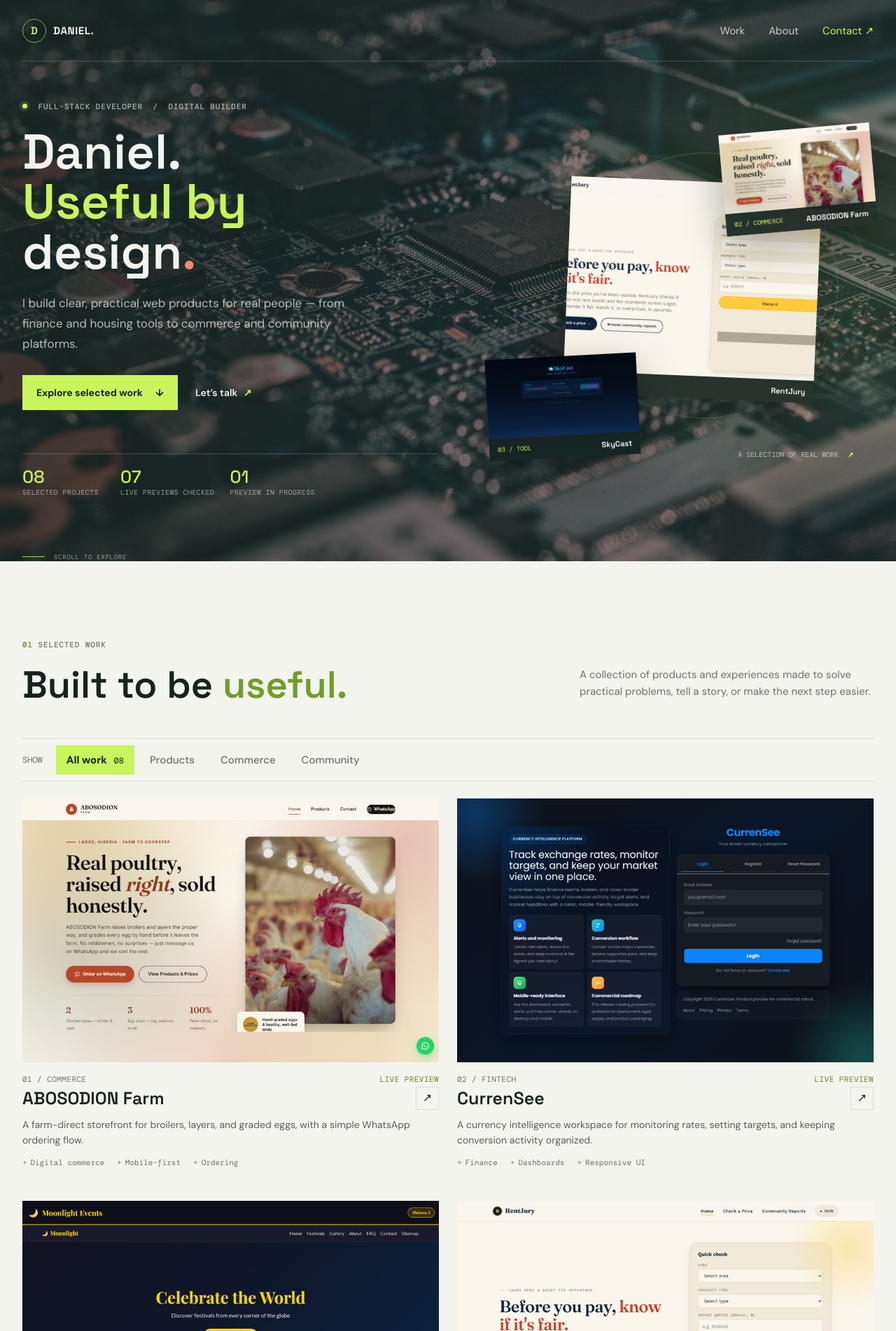
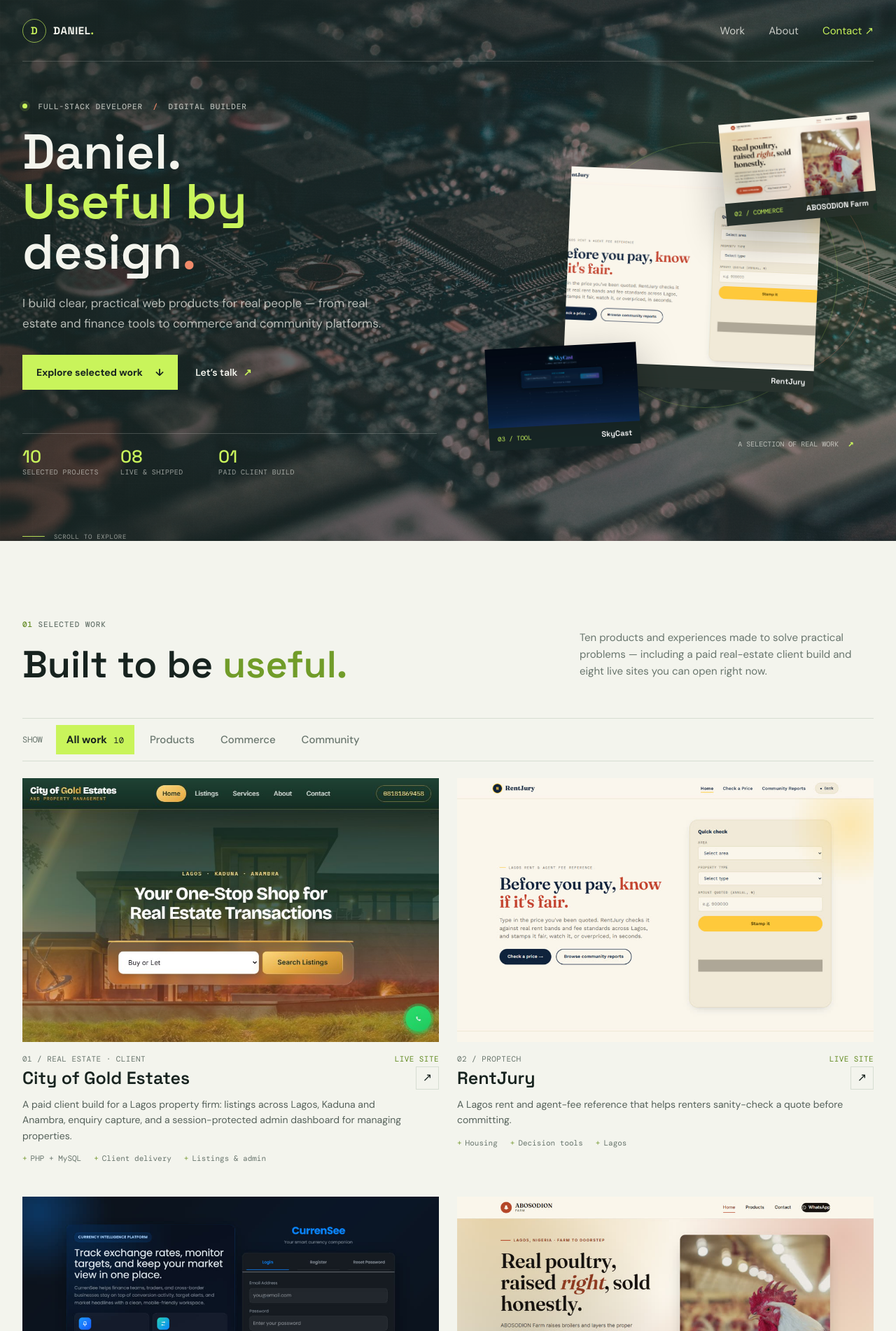
Before and after one commit to abodaniel435-rgb/daniel-portfolio, a PHP site: page / in a window 1280 px wide. Shown: the top 1902 px of the page at 70% size. Run offline with PHP 8.4, Linux system fonts and the light colour scheme.

Commit message:
Add City of Gold client work, Hotel Miramar and Campus Coin
Bring the portfolio to ten projects: the paid City of Gold Estates
build leads the grid, and Hotel Miramar and Campus Coin are added as
full-stack builds with real screenshots.

```diff
--- a/index.html
+++ b/index.html
@@ -3,11 +3,13 @@
 <head>
   <meta charset="utf-8">
   <meta name="viewport" content="width=device-width, initial-scale=1">
-  <meta name="description" content="Daniel is a full-stack developer building useful digital products for finance, commerce, community and everyday life.">
+  <meta name="description" content="Daniel is a full-stack developer building useful digital products for real estate, finance, commerce and community across Lagos, Nigeria.">
   <meta name="theme-color" content="#17231f">
   <meta property="og:title" content="Daniel — Full-stack developer">
   <meta property="og:description" content="Useful digital products, designed and built for the real world.">
   <meta property="og:type" content="website">
+  <meta property="og:url" content="https://abodaniel435-rgb.github.io/daniel-portfolio/">
+  <link rel="canonical" href="https://abodaniel435-rgb.github.io/daniel-portfolio/">
   <title>Daniel — Full-stack developer</title>
   <link rel="preconnect" href="https://fonts.googleapis.com">
   <link rel="preconnect" href="https://fonts.gstatic.com" crossorigin>
@@ -39,15 +41,15 @@
         <div class="hero-copy">
           <p class="eyebrow"><span class="status-dot"></span> FULL-STACK DEVELOPER <span class="eyebrow-divider">/</span> DIGITAL BUILDER</p>
           <h1 id="hero-title">Daniel.<br><span>Useful by</span><br>design<span class="hero-period">.</span></h1>
-          <p class="hero-description">I build clear, practical web products for real people — from finance and housing tools to commerce and community platforms.</p>
+          <p class="hero-description">I build clear, practical web products for real people — from real estate and finance tools to commerce and community platforms.</p>
           <div class="hero-actions">
             <a class="button button-bright" href="#work">Explore selected work <span aria-hidden="true">↓</span></a>
             <a class="text-link" href="#contact">Let’s talk <span aria-hidden="true">↗</span></a>
           </div>
           <div class="hero-proof" aria-label="Portfolio overview">
-            <div><strong>08</strong><span>selected projects</span></div>
-            <div><strong>07</strong><span>live previews checked</span></div>
-            <div><strong>01</strong><span>preview in progress</span></div>
+            <div><strong>10</strong><span>selected projects</span></div>
+            <div><strong>08</strong><span>live &amp; shipped</span></div>
+            <div><strong>01</strong><span>paid client build</span></div>
           </div>
         </div>
         <div class="hero-art" aria-label="A collage of selected live project screens">
@@ -78,12 +80,12 @@
             <p class="eyebrow eyebrow-dark"><span>01</span> SELECTED WORK</p>
             <h2 id="work-title">Built to be <em>useful.</em></h2>
           </div>
-          <p class="section-intro">A collection of products and experiences made to solve practical problems, tell a story, or make the next step easier.</p>
+          <p class="section-intro">Ten products and experiences made to solve practical problems — including a paid real-estate client build and eight live sites you can open right now.</p>
         </div>
 
         <div class="filter-bar reveal" role="group" aria-label="Filter projects">
           <span class="filter-label">SHOW</span>
-          <button class="filter-button is-active" type="button" data-filter="all" aria-pressed="true">All work <span>08</span></button>
+          <button class="filter-button is-active" type="button" data-filter="all" aria-pressed="true">All work <span>10</span></button>
           <button class="filter-button" type="button" data-filter="product" aria-pressed="false">Products</button>
           <button class="filter-button" type="button" data-filter="commerce" aria-pressed="false">Commerce</button>
           <button class="filter-button" type="button" data-filter="community" aria-pressed="false">Community</button>
@@ -91,14 +93,25 @@
 
         <div class="project-grid">
           <article class="project-card project-card-featured reveal" data-category="commerce">
-            <a class="project-image" href="http://danielwebservices.com/AbosodionFarm/" target="_blank" rel="noopener noreferrer" aria-label="Open ABOSODION Farm live site">
-              <img src="assets/projects/abosodion-farm.jpg" alt="ABOSODION Farm poultry storefront with product ordering">
+            <a class="project-image" href="https://cityofgoldestate.com" target="_blank" rel="noopener noreferrer" aria-label="Open City of Gold Estates live site">
+              <img src="assets/projects/city-of-gold.jpg" alt="City of Gold Estates real estate home page with property search">
               <span class="image-open" aria-hidden="true">↗</span>
             </a>
-            <div class="project-meta"><span>01 / COMMERCE</span><span>LIVE PREVIEW</span></div>
-            <div class="project-title-row"><h3>ABOSODION Farm</h3><a class="project-arrow" href="http://danielwebservices.com/AbosodionFarm/" target="_blank" rel="noopener noreferrer" aria-label="Open ABOSODION Farm">↗</a></div>
-            <p>A farm-direct storefront for broilers, layers, and graded eggs, with a simple WhatsApp ordering flow.</p>
-            <div class="project-tags"><span>Digital commerce</span><span>Mobile-first</span><span>Ordering</span></div>
+            <div class="project-meta"><span>01 / REAL ESTATE · CLIENT</span><span>LIVE SITE</span></div>
+            <div class="project-title-row"><h3>City of Gold Estates</h3><a class="project-arrow" href="https://cityofgoldestate.com" target="_blank" rel="noopener noreferrer" aria-label="Open City of Gold Estates">↗</a></div>
+            <p>A paid client build for a Lagos property firm: listings across Lagos, Kaduna and Anambra, enquiry capture, and a session-protected admin dashboard for managing properties.</p>
+            <div class="project-tags"><span>PHP + MySQL</span><span>Client delivery</span><span>Listings &amp; admin</span></div>
+          </article>
+
+          <article class="project-card project-card-featured reveal" data-category="product">
+            <a class="project-image" href="http://danielwebservices.com/RentJury/" target="_blank" rel="noopener noreferrer" aria-label="Open RentJury live site">
+              <img src="assets/projects/rentjury.jpg" alt="RentJury Lagos rent quote checker and reference tool">
+              <span class="image-open" aria-hidden="true">↗</span>
+            </a>
+            <div class="project-meta"><span>02 / PROPTECH</span><span>LIVE SITE</span></div>
+            <div class="project-title-row"><h3>RentJury</h3><a class="project-arrow" href="http://danielwebservices.com/RentJury/" target="_blank" rel="noopener noreferrer" aria-label="Open RentJury">↗</a></div>
+            <p>A Lagos rent and agent-fee reference that helps renters sanity-check a quote before committing.</p>
+            <div class="project-tags"><span>Housing</span><span>Decision tools</span><span>Lagos</span></div>
           </article>
 
           <article class="project-card reveal" data-category="product">
@@ -106,10 +119,21 @@
               <img src="assets/projects/currensee.jpg" alt="CurrenSee currency intelligence product login and overview">
               <span class="image-open" aria-hidden="true">↗</span>
             </a>
-            <div class="project-meta"><span>02 / FINTECH</span><span>LIVE PREVIEW</span></div>
+            <div class="project-meta"><span>03 / FINTECH</span><span>LIVE SITE</span></div>
             <div class="project-title-row"><h3>CurrenSee</h3><a class="project-arrow" href="http://danielwebservices.com/curensee/" target="_blank" rel="noopener noreferrer" aria-label="Open CurrenSee">↗</a></div>
             <p>A currency intelligence workspace for monitoring rates, setting targets, and keeping conversion activity organized.</p>
             <div class="project-tags"><span>Finance</span><span>Dashboards</span><span>Responsive UI</span></div>
+          </article>
+
+          <article class="project-card reveal" data-category="commerce">
+            <a class="project-image" href="http://danielwebservices.com/AbosodionFarm/" target="_blank" rel="noopener noreferrer" aria-label="Open ABOSODION Farm live site">
+              <img src="assets/projects/abosodion-farm.jpg" alt="ABOSODION Farm poultry storefront with product ordering">
+              <span class="image-open" aria-hidden="true">↗</span>
+            </a>
+            <div class="project-meta"><span>04 / COMMERCE</span><span>LIVE SITE</span></div>
+            <div class="project-title-row"><h3>ABOSODION Farm</h3><a class="project-arrow" href="http://danielwebservices.com/AbosodionFarm/" target="_blank" rel="noopener noreferrer" aria-label="Open ABOSODION Farm">↗</a></div>
+            <p>A farm-direct storefront for broilers, layers, and graded eggs, with a simple WhatsApp ordering flow.</p>
+            <div class="project-tags"><span>Digital commerce</span><span>Mobile-first</span><span>Ordering</span></div>
           </article>
 
           <article class="project-card reveal" data-category="community">
@@ -117,21 +141,10 @@
               <img src="assets/projects/moonlight-events.jpg" alt="Moonlight Events festival discovery page with filters">
               <span class="image-open" aria-hidden="true">↗</span>
             </a>
-            <div class="project-meta"><span>03 / DISCOVERY</span><span>LIVE PREVIEW</span></div>
+            <div class="project-meta"><span>05 / DISCOVERY</span><span>LIVE SITE</span></div>
             <div class="project-title-row"><h3>Moonlight Events</h3><a class="project-arrow" href="http://danielwebservices.com/moonlight-festival/" target="_blank" rel="noopener noreferrer" aria-label="Open Moonlight Events">↗</a></div>
             <p>A global festival guide with quick filters for country, month, and tradition, built for curious browsing.</p>
             <div class="project-tags"><span>Discovery</span><span>Filters</span><span>Culture</span></div>
-          </article>
-
-          <article class="project-card project-card-featured reveal" data-category="product">
-            <a class="project-image" href="http://danielwebservices.com/RentJury/" target="_blank" rel="noopener noreferrer" aria-label="Open RentJury live site">
-              <img src="assets/projects/rentjury.jpg" alt="RentJury Lagos rent quote checker and reference tool">
-              <span class="image-open" aria-hidden="true">↗</span>
-            </a>
-            <div class="project-meta"><span>04 / PROPTECH</span><span>LIVE PREVIEW</span></div>
-            <div class="project-title-row"><h3>RentJury</h3><a class="project-arrow" href="http://danielwebservices.com/RentJury/" target="_blank" rel="noopener noreferrer" aria-label="Open RentJury">↗</a></div>
-            <p>A Lagos rent and agent-fee reference that helps renters sanity-check a quote before committing.</p>
-            <div class="project-tags"><span>Housing</span><span>Decision tools</span><span>Lagos</span></div>
           </article>
 
           <article class="project-card reveal" data-category="community">
@@ -139,7 +152,7 @@
               <img src="assets/projects/thatguys-fitness.jpg" alt="ThatGuys Fitness bodyweight workout home page">
               <span class="image-open" aria-hidden="true">↗</span>
             </a>
-            <div class="project-meta"><span>05 / WELLNESS</span><span>LIVE PREVIEW</span></div>
+            <div class="project-meta"><span>06 / WELLNESS</span><span>LIVE SITE</span></div>
             <div class="project-title-row"><h3>ThatGuys Fitness</h3><a class="project-arrow" href="http://danielwebservices.com/ThatguyFitness/" target="_blank" rel="noopener noreferrer" aria-label="Open ThatGuys Fitness">↗</a></div>
             <p>A no-equipment, five-day bodyweight training experience with a direct, energetic visual identity.</p>
             <div class="project-tags"><span>Fitness</span><span>Content design</span><span>Training</span></div>
@@ -150,7 +163,7 @@
               <img src="assets/projects/trinity-lightings.jpg" alt="Trinity Lightings chandelier storefront landing page">
               <span class="image-open" aria-hidden="true">↗</span>
             </a>
-            <div class="project-meta"><span>06 / RETAIL</span><span>LIVE PREVIEW</span></div>
+            <div class="project-meta"><span>07 / RETAIL</span><span>LIVE SITE</span></div>
             <div class="project-title-row"><h3>Trinity Lightings</h3><a class="project-arrow" href="http://danielwebservices.com/TrinityLighting/" target="_blank" rel="noopener noreferrer" aria-label="Open Trinity Lightings">↗</a></div>
             <p>A considered chandelier storefront that brings product discovery and local contact into one clear flow.</p>
             <div class="project-tags"><span>Retail</span><span>Product browsing</span><span>Lagos</span></div>
@@ -161,27 +174,33 @@
               <img src="assets/projects/skycast.jpg" alt="SkyCast global weather lookup interface">
               <span class="image-open" aria-hidden="true">↗</span>
             </a>
-            <div class="project-meta"><span>07 / DATA TOOL</span><span>LIVE PREVIEW</span></div>
+            <div class="project-meta"><span>08 / DATA TOOL</span><span>LIVE SITE</span></div>
             <div class="project-title-row"><h3>SkyCast</h3><a class="project-arrow" href="http://danielwebservices.com/WeatherApp/" target="_blank" rel="noopener noreferrer" aria-label="Open SkyCast">↗</a></div>
             <p>A global weather lookup that guides people from country to region with a simple, focused interface.</p>
             <div class="project-tags"><span>Weather</span><span>Open-Meteo</span><span>Live data</span></div>
           </article>
 
+          <article class="project-card reveal" data-category="commerce">
+            <div class="project-image" role="img" aria-label="Hotel Miramar SG booking site home page">
+              <img src="assets/projects/hotel-miramar.jpg" alt="Hotel Miramar SG resort home page with poolside hero and booking search">
+            </div>
+            <div class="project-meta"><span>09 / HOSPITALITY</span><span>FULL-STACK BUILD</span></div>
+            <div class="project-title-row"><h3>Hotel Miramar SG</h3></div>
+            <p>A full hotel booking system — room browsing, reservation requests, guest accounts and an admin dashboard — built on Flask and SQLAlchemy with automated booking emails.</p>
+            <div class="project-tags"><span>Flask</span><span>Booking flow</span><span>SQLAlchemy</span></div>
+          </article>
+
           <article class="project-card reveal" data-category="product">
-            <div class="project-image campus-preview" role="img" aria-label="Illustrative Campus Coin project artwork; live preview is currently unavailable">
-              <span class="campus-mark">CC</span>
-              <span class="campus-orbit campus-orbit-one" aria-hidden="true"></span>
-              <span class="campus-orbit campus-orbit-two" aria-hidden="true"></span>
-              <span class="campus-caption">CAMPUS <b>×</b> FINANCE</span>
-              <span class="campus-footnote">PROJECT PREVIEW CURRENTLY BLANK</span>
+            <div class="project-image" role="img" aria-label="Campus Coin student finance dashboard">
+              <img src="assets/projects/campus-coin.jpg" alt="Campus Coin student finance dashboard with balances, money health score and budget status">
             </div>
-            <div class="project-meta"><span>08 / FINTECH</span><span class="meta-warning">PREVIEW IN PROGRESS</span></div>
+            <div class="project-meta"><span>10 / FINTECH</span><span>FULL-STACK BUILD</span></div>
             <div class="project-title-row"><h3>Campus Coin</h3></div>
-            <p>A campus-focused finance project. Its current cPanel preview is blank, so this card avoids linking to an exposed source directory.</p>
-            <div class="project-tags"><span>Student finance</span><span>Python backend</span><span>In progress</span></div>
+            <p>A student money workspace spanning allowance, canteen spending, budget jars and shared bills — a React client over a Django REST API.</p>
+            <div class="project-tags"><span>React</span><span>Django REST</span><span>Budgets</span></div>
           </article>
         </div>
-        <p class="work-note reveal"><span class="note-mark">!</span> Campus Coin’s live preview needs repair before it can be linked publicly.</p>
+        <p class="work-note reveal"><span class="note-mark">i</span> Eight projects are live and public. Hotel Miramar and Campus Coin are full-stack builds — deployments are available on request.</p>
       </div>
     </section>
 
--- a/styles.css
+++ b/styles.css
@@ -107,7 +107,6 @@ img { display: block; max-width: 100%; }
 .project-image:hover .image-open, .project-image:focus-visible .image-open { opacity: 1; transform: translateY(0); }
 .project-meta { margin: 17px 0 4px; display: flex; justify-content: space-between; gap: 12px; color: var(--muted); font: 11px var(--font-mono); letter-spacing: .04em; }
 .project-meta span:last-child { color: #638b23; }
-.project-meta .meta-warning { color: #a65a37; }
 .project-title-row { display: flex; align-items: center; justify-content: space-between; gap: 15px; }
 .project-title-row h3 { margin: 0; font: 600 25px/1.2 var(--font-display); }
 .project-arrow { width: 33px; height: 33px; flex: 0 0 auto; display: grid; place-items: center; border: 1px solid var(--line); color: var(--ink); transition: background .2s ease, border-color .2s ease, transform .2s ease; }
@@ -115,16 +114,8 @@ img { display: block; max-width: 100%; }
 .project-card > p { max-width: 560px; margin: 10px 0 14px; color: #55615a; font-size: 14px; }
 .project-tags { display: flex; flex-wrap: wrap; gap: 8px 18px; color: var(--muted); font: 11px var(--font-mono); }
 .project-tags span::before { content: "+"; margin-right: 5px; color: #779b34; }
-.campus-preview { position: relative; display: flex; flex-direction: column; justify-content: center; align-items: center; gap: 10px; overflow: hidden; background: #d9f0e7; color: #153e33; }
-.campus-mark { position: relative; z-index: 1; width: 80px; height: 80px; display: grid; place-items: center; border: 1px solid rgba(21,62,51,.35); border-radius: 50%; font: 600 27px var(--font-display); }
-.campus-caption, .campus-footnote { position: relative; z-index: 1; font: 11px var(--font-mono); letter-spacing: .08em; }
-.campus-caption b { padding: 0 4px; color: #e17d52; }
-.campus-footnote { color: #54756a; font-size: 9px; }
-.campus-orbit { position: absolute; width: 240px; height: 240px; border: 1px solid rgba(21,62,51,.13); border-radius: 50%; }
-.campus-orbit-one { top: -130px; right: -35px; }
-.campus-orbit-two { bottom: -170px; left: -30px; width: 300px; height: 300px; }
 .work-note { margin: 40px 0 0; padding: 15px 0; display: flex; align-items: center; gap: 12px; border-top: 1px solid var(--line); color: var(--muted); font-size: 12px; }
-.note-mark { width: 20px; height: 20px; display: grid; place-items: center; background: #f4d3c5; color: #8c452d; font: 600 12px var(--font-mono); }
+.note-mark { width: 20px; height: 20px; display: grid; place-items: center; background: var(--lime); color: var(--ink); font: 600 12px var(--font-mono); }
 
 .about-section { background: var(--ink-soft); color: var(--paper); }
 .about-shell { width: min(1240px, calc(100% - 64px)); margin: 0 auto; display: grid; grid-template-columns: .68fr 1.32fr; gap: 80px; }
```
Also changed, not shown: README.md, assets/projects/campus-coin.jpg (added), assets/projects/city-of-gold.jpg (added), assets/projects/hotel-miramar.jpg (added).
